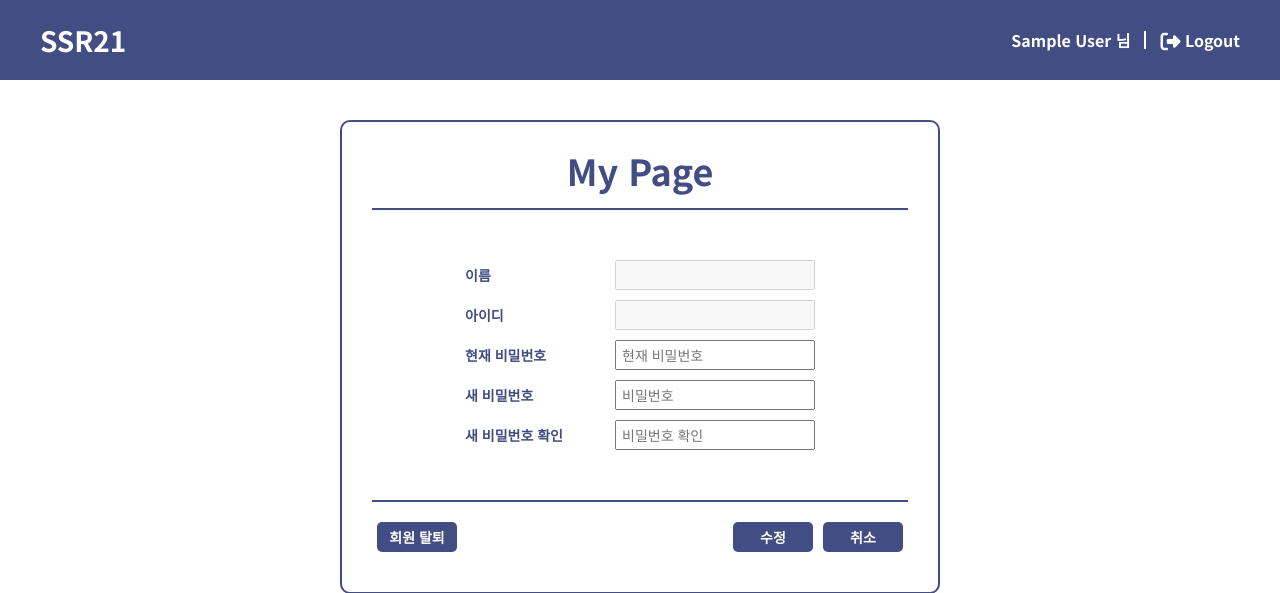
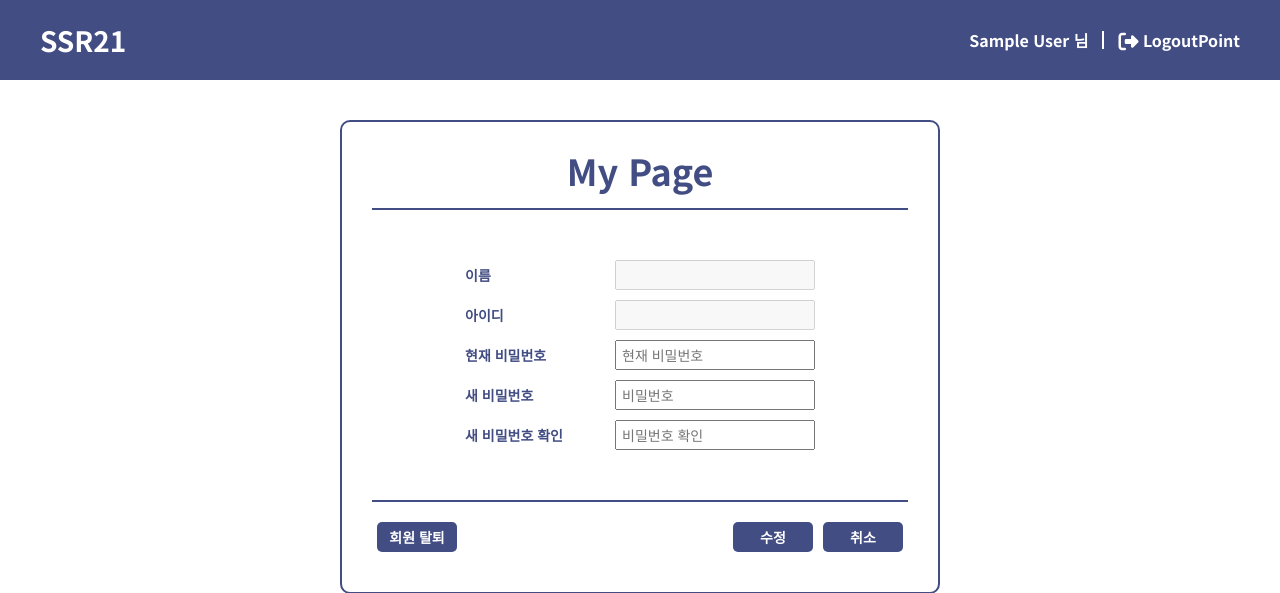
Before and after one commit to Nouh-PROJECT/Nouh-PROJECT, a Flask app: page /mypage in a window 1280 px wide. Shown: the top 593 px of the page. Run offline with Flask 3, Linux system fonts and the light colour scheme; the visitor is signed in with stand-in values (Sample User, id 1); data that the repository does not hold is empty; some libraries are stand-ins or nearby versions.

Commit message:
포인트 페이지 렌더링
ㅁㅁ

```diff
--- a/flask/app/templates/nav.html
+++ b/flask/app/templates/nav.html
@@ -9,6 +9,7 @@
             {% else %}
             <a id="" class="login-btn" onclick="ShowLoginForm()"><i class="fa-solid fa-right-to-bracket fa-lg"></i> Login</a>
             {% endif %}
+            <a id="" class="" href="{{ url_for('point')}}">Point</a>
         </div>
     </div>
  </nav>
--- a/flask/app/views/auth.py
+++ b/flask/app/views/auth.py
@@ -110,3 +110,11 @@ def update_mypage():
         data = {'status': 'success', 'message': '회원 정보 수정 완료!'}
 
     return json.dumps(data)
+
+@bp.route('/point', methods=['GET'])
+@login_required
+def point():
+    query = r"SELECT * FROM users WHERE id=%s"
+    rows = execute_query(query, (current_user.id))
+    user = rows[0] if rows else None
+    return render_template("/point.html", user=user)
```
